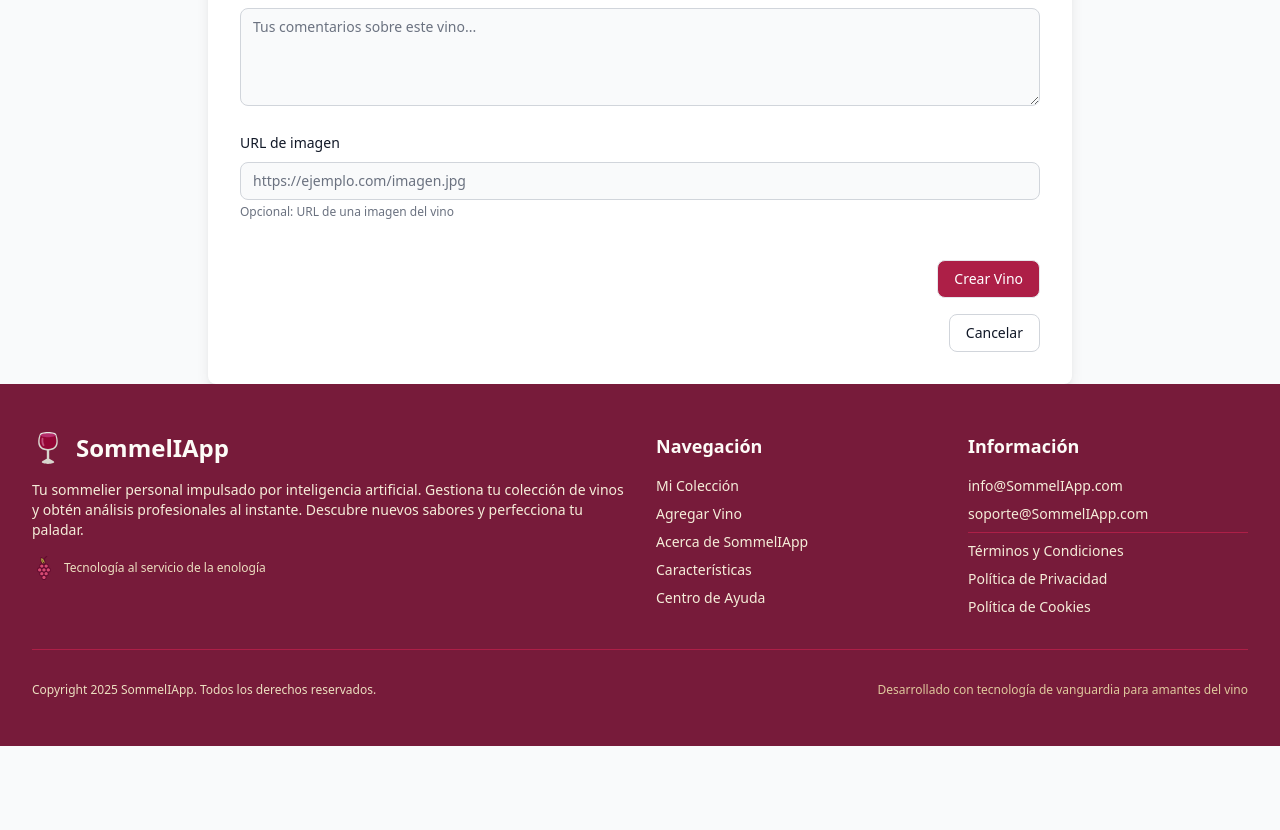
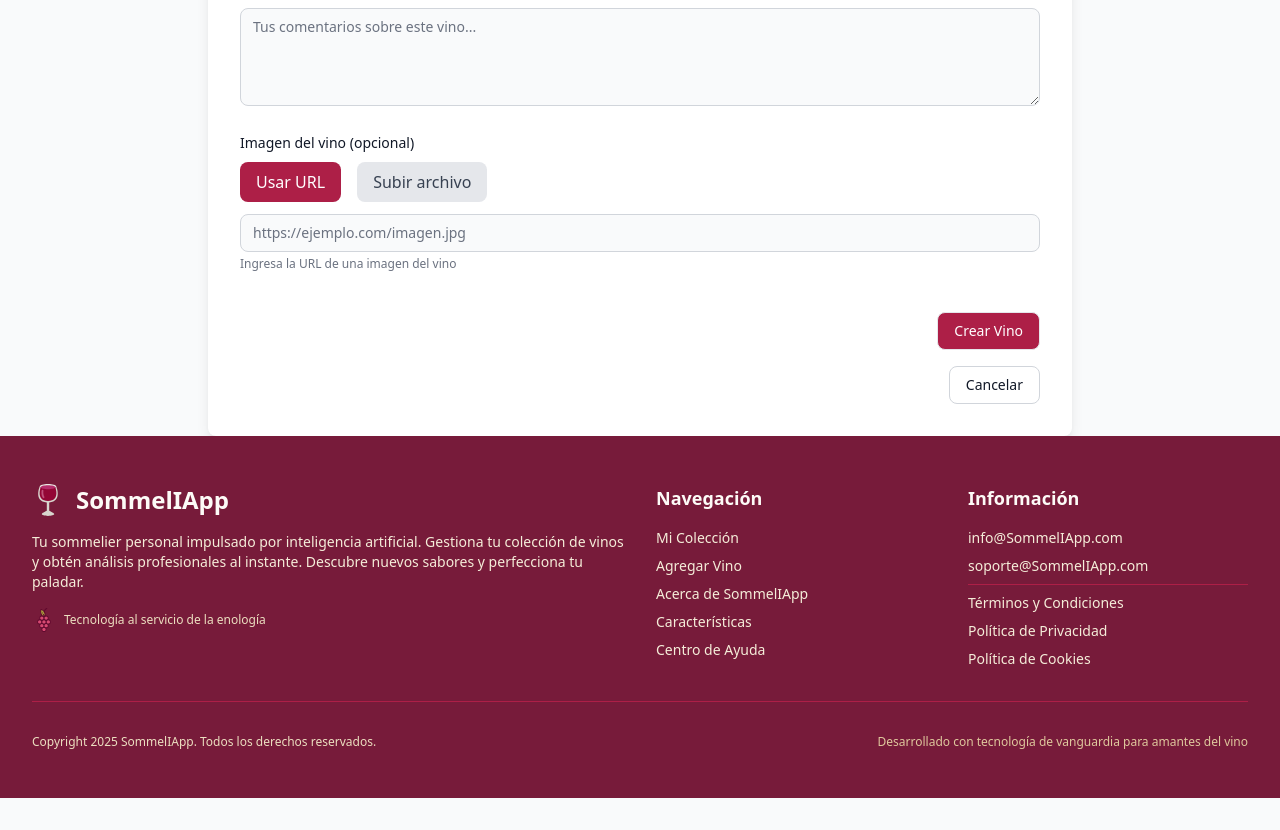
Before and after one commit to 1337B/parcial-2-pd-acn4bv-bielaszczuk_cristhian, a React (Vite) app in the folder frontend/: page /wines/new in a window 1280 px wide. Shown: the part 1102-1932 px from the top of the page. Before the commit the page ends 1880 px from the top, so only its background shows below. Built offline with nearby package versions, Linux system fonts and the light colour scheme; no server answers; sample sign-in values are in the browser's storage.

Commit message:
[#19][FEATURE] Add upload image feature

```diff
--- a/frontend/src/components/WineForm.jsx
+++ b/frontend/src/components/WineForm.jsx
@@ -18,8 +18,9 @@ function WineForm({ initialValues = {}, onSubmit, submitLabel = 'Guardar' }) {
   });
 
   const [errors, setErrors] = useState({});
-
   const [isSubmitting, setIsSubmitting] = useState(false);
+  const [imagePreview, setImagePreview] = useState(initialValues.imageUrl || null);
+  const [useFileUpload, setUseFileUpload] = useState(false);
 
   const handleChange = (e) => {
     const { name, value } = e.target;
@@ -33,6 +34,41 @@ function WineForm({ initialValues = {}, onSubmit, submitLabel = 'Guardar' }) {
         [name]: '',
       }));
     }
+  };
+
+  const handleImageChange = (e) => {
+    const file = e.target.files[0];
+    if (!file) {
+      setImagePreview(null);
+      setFormData((prev) => ({ ...prev, imageUrl: '' }));
+      return;
+    }
+
+    if (!file.type.startsWith('image/')) {
+      setErrors((prev) => ({ ...prev, image: 'Por favor selecciona un archivo de imagen válido' }));
+      return;
+    }
+
+    if (file.size > 5 * 1024 * 1024) {
+      setErrors((prev) => ({ ...prev, image: 'La imagen debe ser menor a 5MB' }));
+      return;
+    }
+
+    const reader = new FileReader();
+    reader.onloadend = () => {
+      const base64String = reader.result;
+      setImagePreview(base64String);
+      setFormData((prev) => ({ ...prev, imageUrl: base64String }));
+      setErrors((prev) => ({ ...prev, image: '' }));
+    };
+    reader.readAsDataURL(file);
+  };
+
+  const clearImage = () => {
+    setImagePreview(null);
+    setFormData((prev) => ({ ...prev, imageUrl: '' }));
+    const fileInput = document.getElementById('imageFile');
+    if (fileInput) fileInput.value = '';
   };
 
   const validate = () => {
@@ -293,20 +329,110 @@ function WineForm({ initialValues = {}, onSubmit, submitLabel = 'Guardar' }) {
 
       <div>
         <div className="mb-2 block">
-          <Label htmlFor="imageUrl" value="URL de imagen" className="font-medium" />
+          <Label value="Imagen del vino (opcional)" className="font-medium" />
         </div>
+
+        <div className="mb-3 flex gap-4">
+          <button
+            type="button"
+            onClick={() => setUseFileUpload(false)}
+            className={`px-4 py-2 rounded-lg font-medium transition-colors ${
+              !useFileUpload
+                ? 'bg-wine-700 text-white'
+                : 'bg-gray-200 text-gray-700 hover:bg-gray-300'
+            }`}
+            disabled={isSubmitting}
+          >
+            Usar URL
+          </button>
+          <button
+            type="button"
+            onClick={() => setUseFileUpload(true)}
+            className={`px-4 py-2 rounded-lg font-medium transition-colors ${
+              useFileUpload
+                ? 'bg-wine-700 text-white'
+                : 'bg-gray-200 text-gray-700 hover:bg-gray-300'
+            }`}
+            disabled={isSubmitting}
+          >
+            Subir archivo
+          </button>
+        </div>
+
+        {!useFileUpload ? (
+          <div>
             <TextInput
               id="imageUrl"
               name="imageUrl"
               type="url"
               placeholder="https://ejemplo.com/imagen.jpg"
               value={formData.imageUrl}
-          onChange={handleChange}
+              onChange={(e) => {
+                handleChange(e);
+                setImagePreview(e.target.value);
+              }}
               disabled={isSubmitting}
             />
             <p className="mt-1 text-xs text-gray-500">
-          Opcional: URL de una imagen del vino
+              Ingresa la URL de una imagen del vino
             </p>
+          </div>
+        ) : (
+          <div>
+            <div className="flex items-center gap-3">
+              <label
+                htmlFor="imageFile"
+                className="flex items-center justify-center px-4 py-2 border-2 border-dashed border-gray-300 rounded-lg cursor-pointer hover:border-wine-600 hover:bg-wine-50 transition-colors"
+              >
+                <svg className="w-5 h-5 mr-2 text-gray-400" fill="none" stroke="currentColor" viewBox="0 0 24 24">
+                  <path strokeLinecap="round" strokeLinejoin="round" strokeWidth="2" d="M4 16l4.586-4.586a2 2 0 012.828 0L16 16m-2-2l1.586-1.586a2 2 0 012.828 0L20 14m-6-6h.01M6 20h12a2 2 0 002-2V6a2 2 0 00-2-2H6a2 2 0 00-2 2v12a2 2 0 002 2z" />
+                </svg>
+                <span className="text-sm text-gray-600">Seleccionar imagen</span>
+              </label>
+              <input
+                id="imageFile"
+                type="file"
+                accept="image/*"
+                onChange={handleImageChange}
+                disabled={isSubmitting}
+                className="hidden"
+              />
+              {imagePreview && (
+                <button
+                  type="button"
+                  onClick={clearImage}
+                  className="px-3 py-2 text-sm text-red-600 hover:text-red-800 hover:bg-red-50 rounded-lg transition-colors"
+                  disabled={isSubmitting}
+                >
+                  Eliminar
+                </button>
+              )}
+            </div>
+            {errors.image && (
+              <p className="mt-1 text-sm text-red-600">{errors.image}</p>
+            )}
+            <p className="mt-1 text-xs text-gray-500">
+              Formatos: JPG, PNG, WEBP. Tamaño máximo: 5MB
+            </p>
+          </div>
+        )}
+
+        {imagePreview && (
+          <div className="mt-4">
+            <p className="text-sm font-medium text-gray-700 mb-2">Vista previa:</p>
+            <div className="relative w-48 h-48 border-2 border-gray-200 rounded-lg overflow-hidden">
+              <img
+                src={imagePreview}
+                alt="Vista previa"
+                className="w-full h-full object-cover"
+                onError={() => {
+                  setImagePreview(null);
+                  setErrors((prev) => ({ ...prev, image: 'Error al cargar la imagen' }));
+                }}
+              />
+            </div>
+          </div>
+        )}
       </div>
 
       <div className="flex justify-end space-x-4 pt-4">
```
Also changed, not shown: 2 other files (tests, documents, lock files or other folders). Lines whose indentation alone changed are shown as unchanged.
